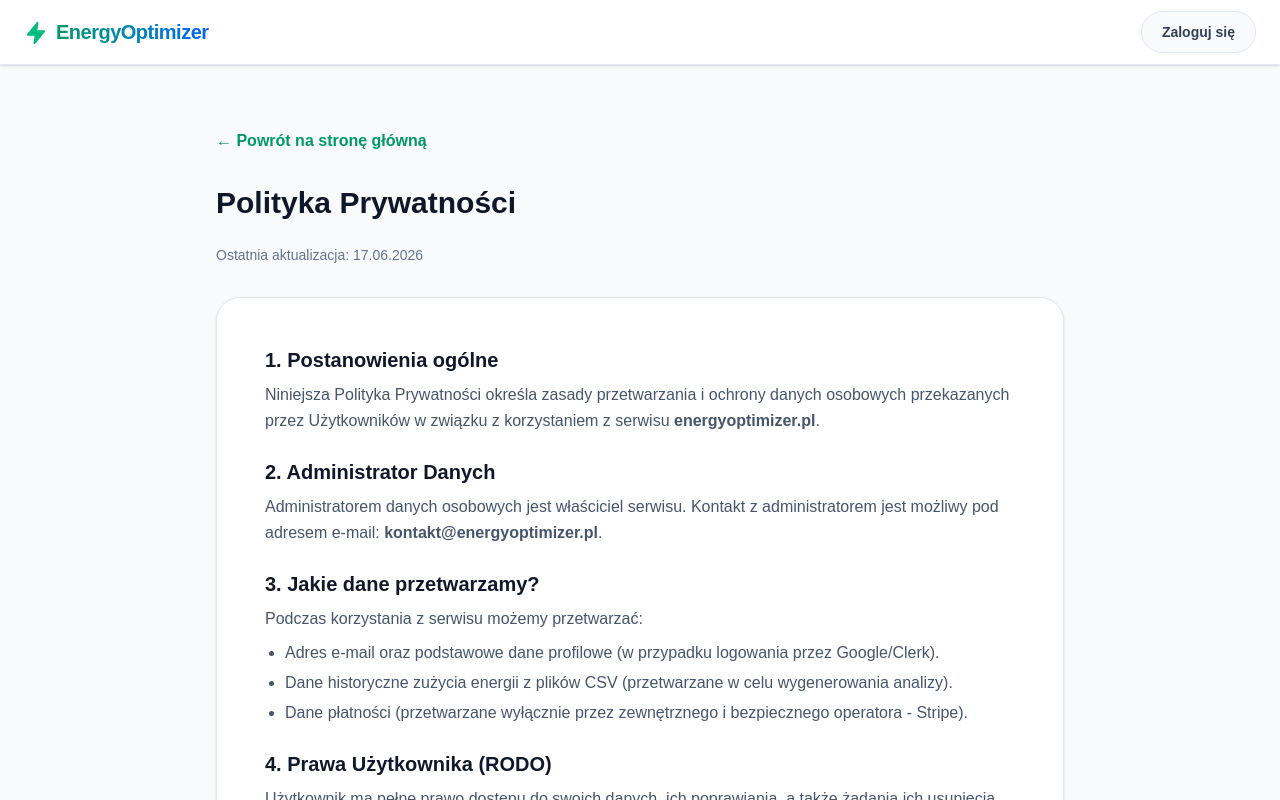
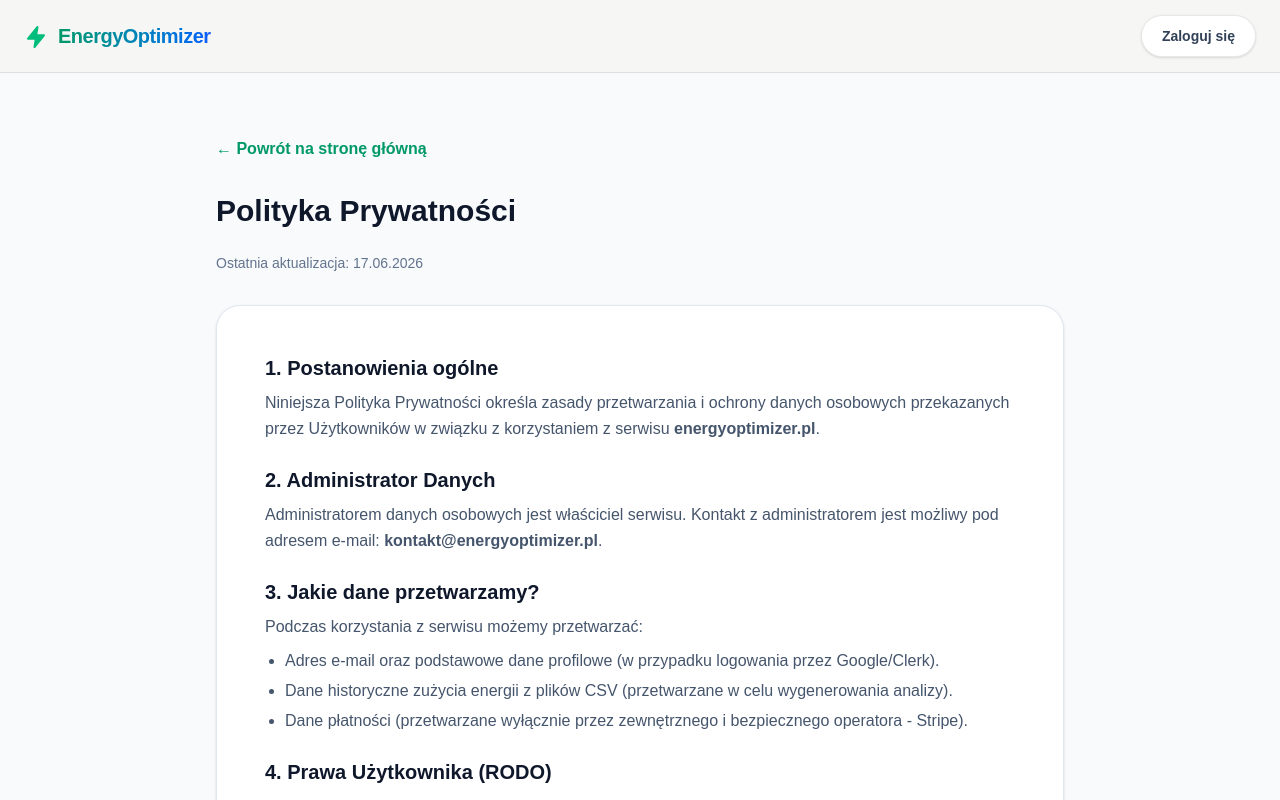
Before and after one commit to dominikgar/energy-optimizer-ui, a Next.js app: page /polityka in a window 1280 px wide. Shown: the top 800 px of the page. Built offline with nearby package versions, Linux system fonts and the light colour scheme; no server answers.

Commit message:
Unify navigation styling

```diff
--- a/app/components/Navbar.tsx
+++ b/app/components/Navbar.tsx
@@ -2,14 +2,7 @@ import React from 'react';
 import Link from 'next/link';
 import { UserButton, SignInButton, SignedIn, SignedOut } from '@clerk/nextjs';
 import { auth } from '@clerk/nextjs/server';
-// @ts-ignore
-import { Pool } from 'pg';
-
-// Inicjalizacja połączenia z bazą danych
-const pool = new Pool({
-  connectionString: process.env.DATABASE_URL,
-  ssl: { rejectUnauthorized: false }
-});
+import { pool } from '../../lib/db';
 
 const IconZap = () => (
   <svg xmlns="http://www.w3.org/2000/svg" width="24" height="24" viewBox="0 0 24 24" fill="none" stroke="currentColor" strokeWidth="2" strokeLinecap="round" strokeLinejoin="round" className="text-emerald-500 fill-emerald-500">
@@ -34,25 +27,25 @@ export default async function Navbar() {
   }
 
   return (
-    <header className="bg-white border-b border-slate-200 sticky top-0 z-40 shadow-sm w-full">
-      <div className="max-w-7xl mx-auto px-6 h-16 flex justify-between items-center">
-        <Link href="/" className="flex items-center gap-2 font-black text-xl tracking-tight hover:opacity-80 transition-opacity">
+    <header className="sticky top-0 z-40 w-full border-b border-emerald-950/10 bg-[#f5f7f4]/90 backdrop-blur-xl">
+      <div className="mx-auto flex h-[72px] max-w-7xl items-center justify-between px-6">
+        <Link href="/" className="flex items-center gap-2.5 font-black text-xl tracking-tight transition-opacity hover:opacity-75">
           <IconZap />
           <span className="bg-gradient-to-r from-emerald-600 to-blue-600 bg-clip-text text-transparent">EnergyOptimizer</span>
         </Link>
-        <div className="flex items-center gap-4 bg-slate-50 border border-slate-200 px-2 py-1.5 rounded-full">
+        <div className="flex items-center gap-3 rounded-full border border-emerald-950/10 bg-white px-2 py-1.5 shadow-sm">
           <SignedIn>
             {/* Plakietka PRO pojawia się tylko dla aktywnych subskrybentów */}
             {isPremiumUser && (
-              <a href="/api/customer_portal" className="text-xs font-bold text-emerald-600 bg-emerald-100 px-3 py-1 rounded-full hover:bg-emerald-200 transition-colors">
-                PRO ACTIVE ⚙️
+              <a href="/api/customer_portal" className="rounded-full bg-emerald-100 px-3 py-1 text-xs font-bold text-emerald-800 transition-colors hover:bg-emerald-200">
+                PRO aktywne
               </a>
             )}
             <UserButton afterSignOutUrl="/" />
           </SignedIn>
           <SignedOut>
             <SignInButton mode="modal">
-              <button className="text-sm font-bold text-slate-700 px-3 py-1 hover:text-emerald-600 transition-colors">
+              <button className="px-3 py-1 text-sm font-bold text-slate-700 transition-colors hover:text-emerald-700">
                 Zaloguj się
               </button>
             </SignInButton>
```
